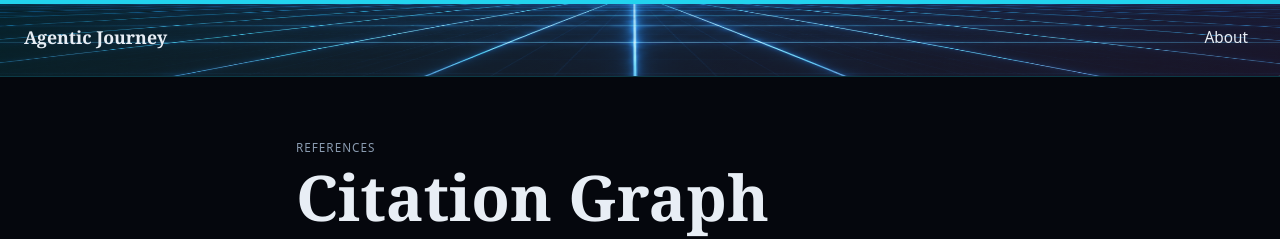
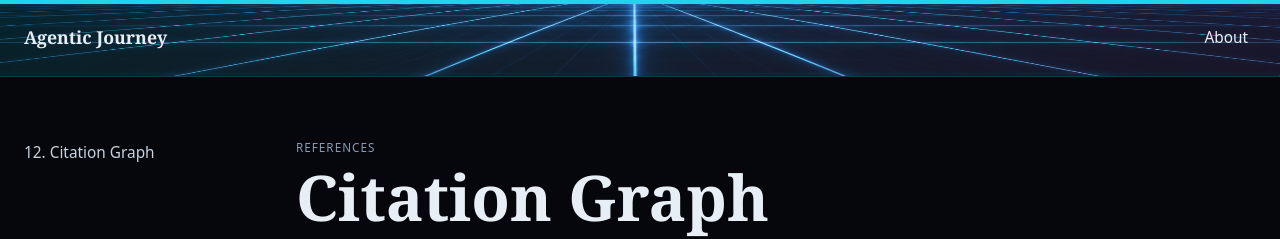
Before and after one commit to jgranger/jgranger.github.io, a Next.js app: page /book/references/citation-graph in a window 1280 px wide. Shown: the top 239 px of the page. Built offline with nearby package versions, Linux system fonts and the light colour scheme.

Commit message:
Show Citation Graph as chapter 12 and remove Full Access

```diff
--- a/components/publication/ChapterSidebar.tsx
+++ b/components/publication/ChapterSidebar.tsx
@@ -13,11 +13,9 @@ export function ChapterSidebar({
 }) {
   const [mobileOpen, setMobileOpen] = useState(false);
   const [bonusUnlocked, setBonusUnlocked] = useState(false);
-  const [gameUnlocked, setGameUnlocked] = useState(false);
 
   useEffect(() => {
     setBonusUnlocked(sessionStorage.getItem("konami-unlocked") === "true");
-    setGameUnlocked(sessionStorage.getItem("game-unlocked") === "true");
   }, []);
 
   return (
@@ -51,6 +49,18 @@ export function ChapterSidebar({
                 </Link>
               </li>
             ))}
+            <li>
+              <Link
+                href="/citations/"
+                className={
+                  currentSlug === "citations"
+                    ? "text-accent font-medium"
+                    : "text-foreground-secondary hover:text-accent"
+                }
+              >
+                12. Citation Graph
+              </Link>
+            </li>
             {bonusUnlocked && (
               <li>
                 <Link
@@ -65,20 +75,6 @@ export function ChapterSidebar({
                 </Link>
               </li>
             )}
-            {gameUnlocked && (
-              <li>
-                <Link
-                  href="/full-access/"
-                  className={
-                    currentSlug === "full-access"
-                      ? "text-accent font-medium italic"
-                      : "text-foreground-subtle hover:text-accent italic"
-                  }
-                >
-                  14. Full Access
-                </Link>
-              </li>
-            )}
           </ul>
         </nav>
       </aside>
```
